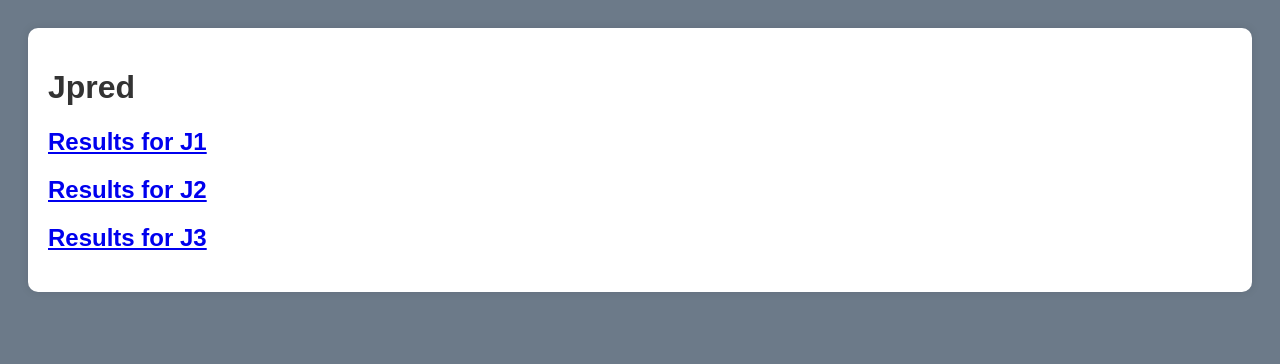
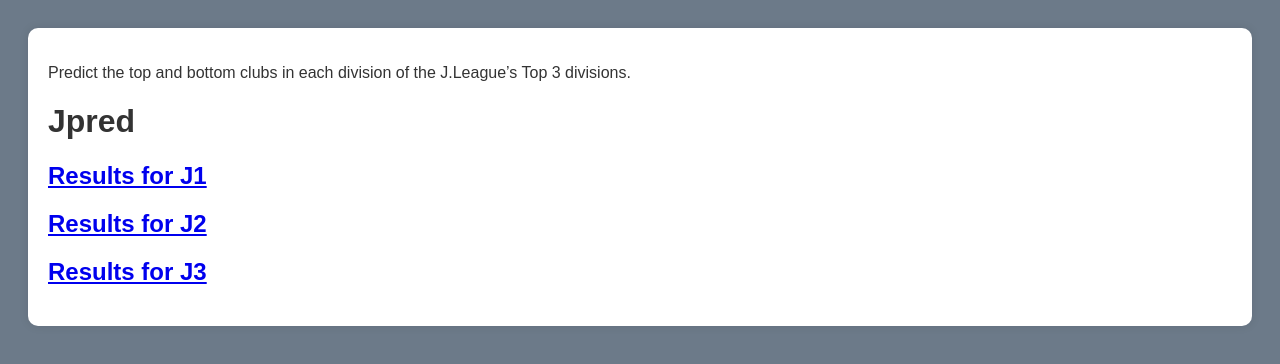
Before and after one commit to stuartcw/jpred, a plain HTML site: page docs/index.html in a window 1280 px wide. Drawn offline with Linux system fonts and the light colour scheme.

Commit message:
Added "Predict the top and bottom..."

```diff
--- a/docs/index.html
+++ b/docs/index.html
@@ -8,11 +8,11 @@
 </head>
 <html>
 <head>
-    <title>Database Query Results</title>
+    <title>JPred</title>
 </head>
 <body>
     <div class="content">
-
+    <p>Predict the top and bottom clubs in each division of the J.League’s Top 3 divisions.</p>
     <h1> Jpred </h1>
 
     <h2><a href="j1.html">Results for J1 </a></h2>
```
